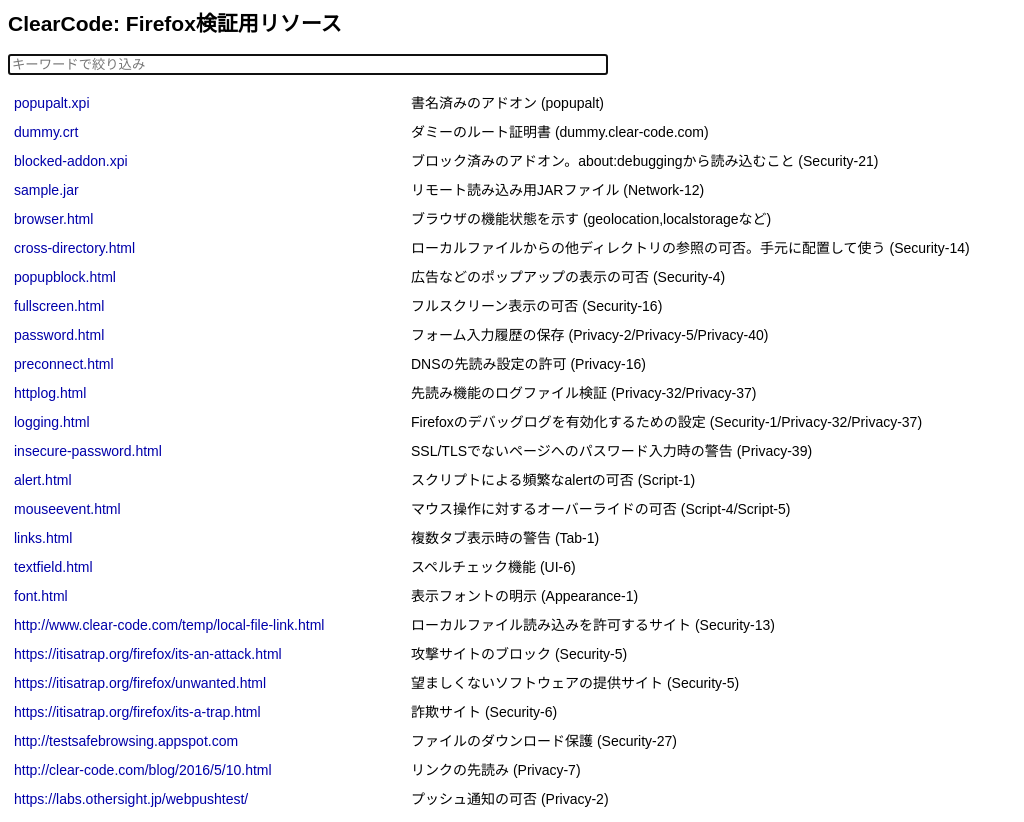
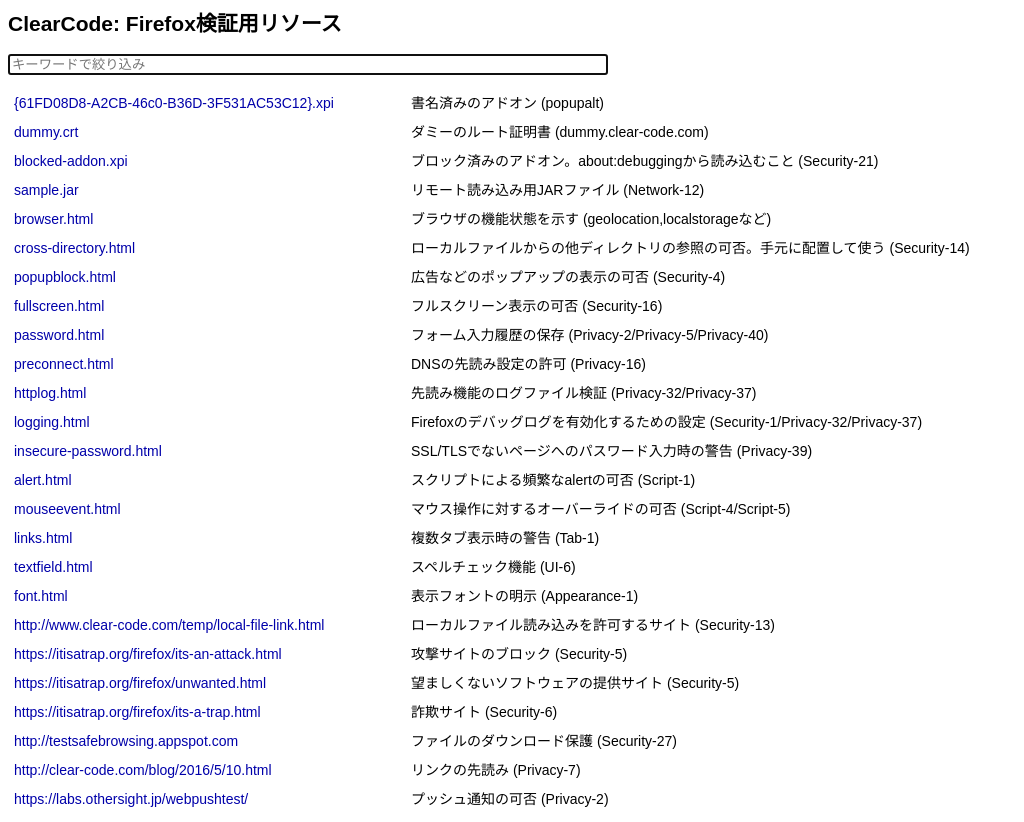
Before and after one commit to isabella232/firefox-support-common, a plain HTML site: page testcases/index.html in a window 1280 px wide. Shown: the whole page, without its empty margins (0-1024 px from the left). Drawn offline with Linux system fonts and the light colour scheme.

Commit message:
Use actual file name

```diff
--- a/testcases/index.html
+++ b/testcases/index.html
@@ -21,7 +21,7 @@ a:visited {color:#00a;}
 
 <table id='links'>
 <tr>
-<th><a target='_blank' href='./{61FD08D8-A2CB-46c0-B36D-3F531AC53C12}.xpi'>popupalt.xpi</a></th>
+<th><a target='_blank' href='./{61FD08D8-A2CB-46c0-B36D-3F531AC53C12}.xpi'>{61FD08D8-A2CB-46c0-B36D-3F531AC53C12}.xpi</a></th>
 <td>書名済みのアドオン (popupalt)</td>
 </tr>
 <tr>
```
Also changed, not shown: 1 other file.
